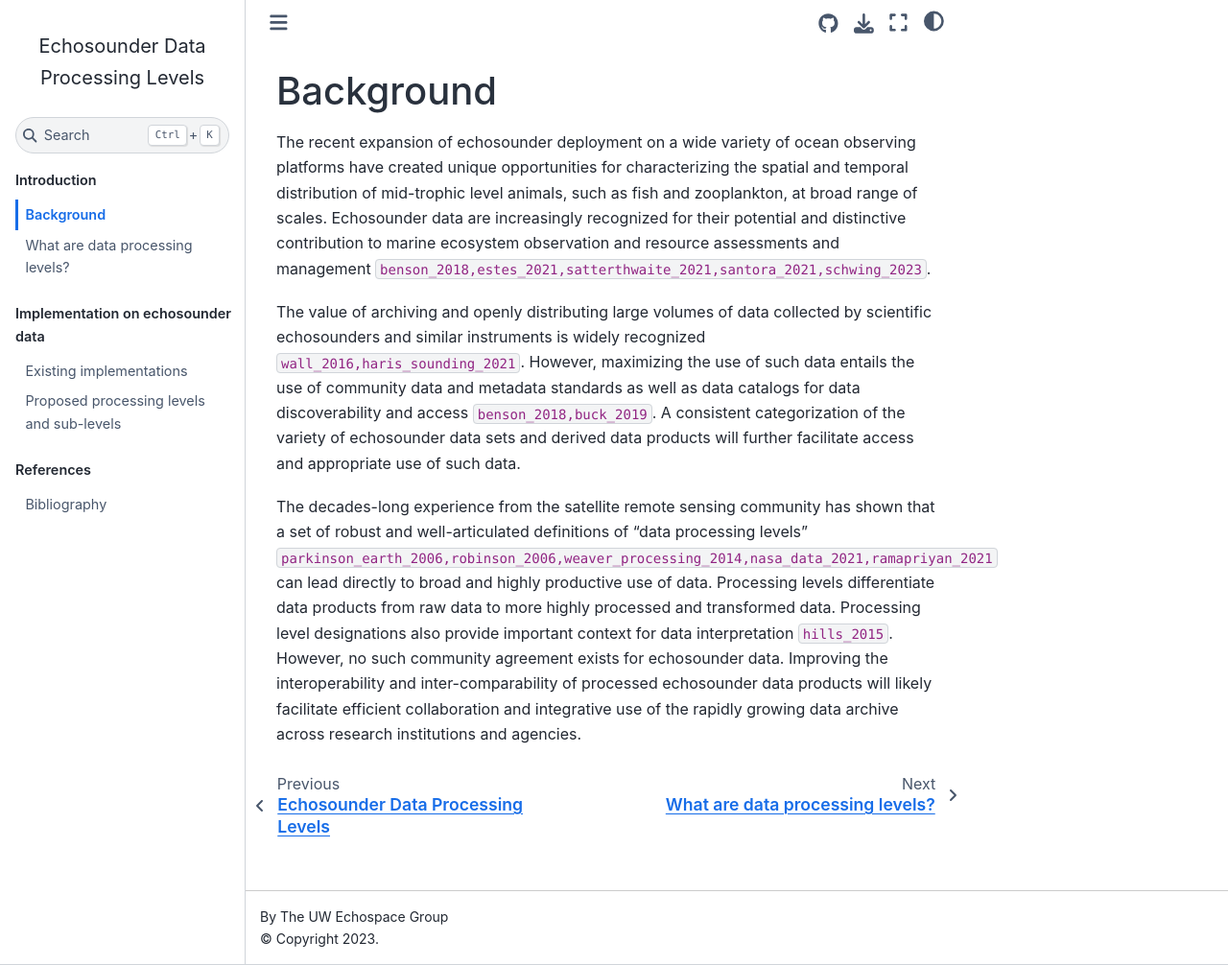
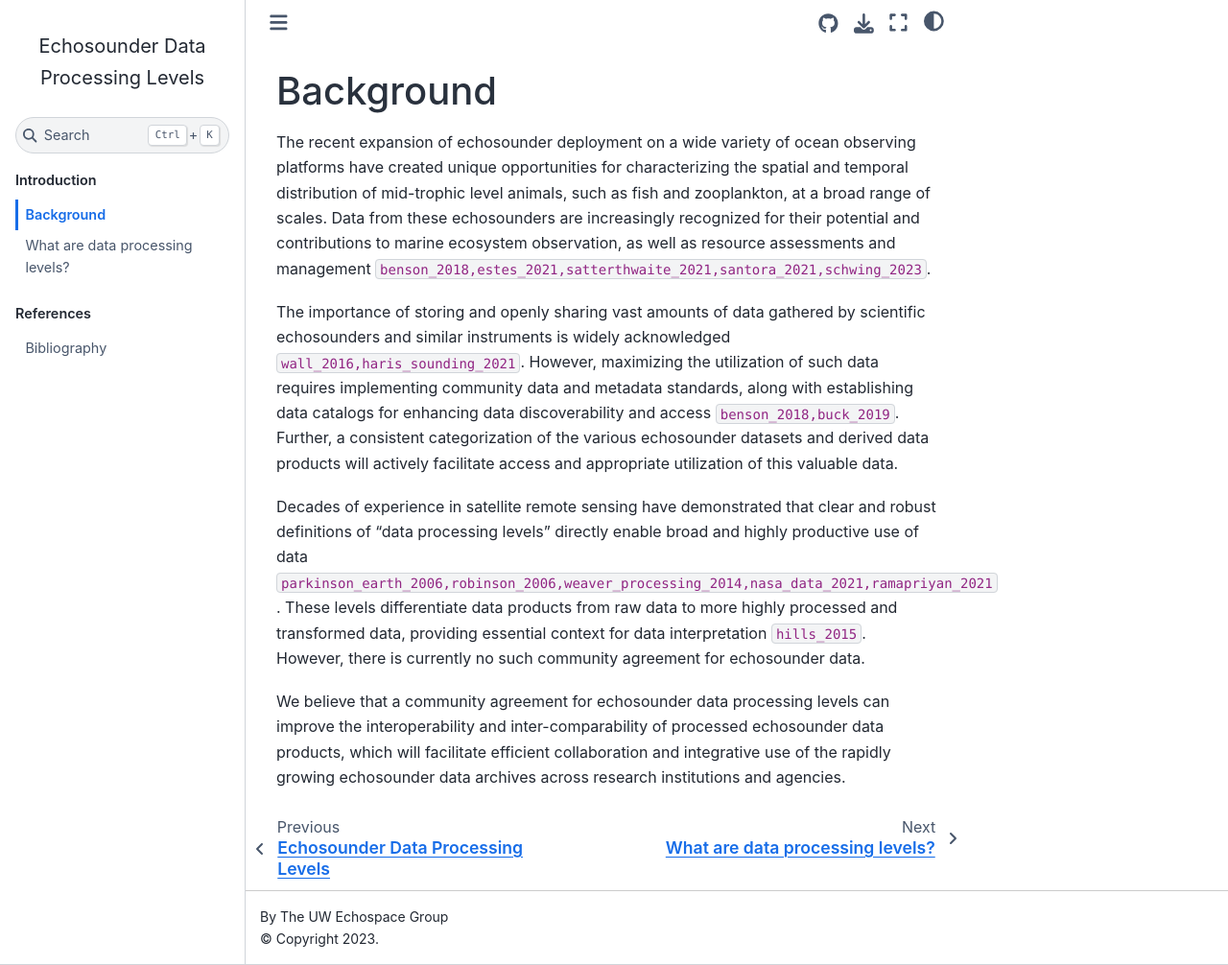
Before and after one commit to OSOceanAcoustics/echolevels, a Jupyter Book: the page built from docs/source/background.md, in a window 1280 px wide and 1006 px high. Shown: the whole window at 96% size. Built offline with Jupyter Book 1.0.4 settings and Sphinx 7.4.7 and the Sphinx Book theme 1.1.4, drawn with Linux system fonts in a browser that asks for light colours; pages that are not in the unit, such as notebooks, are missing from menus; cross-references to code outside the pages are shown as plain code.

Commit message:
first level clean up

```diff
--- a/docs/source/background.md
+++ b/docs/source/background.md
@@ -1,9 +1,11 @@
 # Background
 
-The recent expansion of echosounder deployment on a wide variety of ocean observing platforms have created unique opportunities for characterizing the spatial and temporal distribution of mid-trophic level animals, such as fish and zooplankton, at broad range of scales. Echosounder data are increasingly recognized for their potential and distinctive contribution to marine ecosystem observation and resource assessments and management {cite}`benson_2018,estes_2021,satterthwaite_2021,santora_2021,schwing_2023`.
+The recent expansion of echosounder deployment on a wide variety of ocean observing platforms have created unique opportunities for characterizing the spatial and temporal distribution of mid-trophic level animals, such as fish and zooplankton, at a broad range of scales. Data from these echosounders are increasingly recognized for their potential and contributions to marine ecosystem observation, as well as resource assessments and management {cite}`benson_2018,estes_2021,satterthwaite_2021,santora_2021,schwing_2023`.
 
-The value of archiving and openly distributing large volumes of data collected by scientific echosounders and similar instruments is widely recognized {cite}`wall_2016,haris_sounding_2021`. However, maximizing the use of such data entails the use of community data and metadata standards as well as data catalogs for data discoverability and access {cite}`benson_2018,buck_2019`. A consistent categorization of the variety of echosounder data sets and derived data products will further facilitate access and appropriate use of such data.
+The importance of storing and openly sharing vast amounts of data gathered by scientific echosounders and similar instruments is widely acknowledged {cite}`wall_2016,haris_sounding_2021`. However, maximizing the utilization of such data requires implementing community data and metadata standards, along with establishing data catalogs for enhancing data discoverability and access {cite}`benson_2018,buck_2019`. Further, a consistent categorization of the various echosounder datasets and derived data products will actively facilitate access and appropriate utilization of this valuable data.
 
-The decades-long experience from the satellite remote sensing community has shown that a set of robust and well-articulated definitions of "data processing levels" {cite}`parkinson_earth_2006,robinson_2006,weaver_processing_2014,nasa_data_2021,ramapriyan_2021` can lead directly to broad and highly productive use of data. Processing levels differentiate data products from raw data to more highly processed and transformed data. Processing level designations also provide important context for data interpretation {cite}`hills_2015`. However, no such community agreement exists for echosounder data. Improving the interoperability and inter-comparability of processed echosounder data products will likely facilitate efficient collaboration and integrative use of the rapidly growing data archive across research institutions and agencies.
+Decades of experience in satellite remote sensing have demonstrated that clear and robust definitions of "data processing levels" directly enable broad and highly productive use of data {cite}`parkinson_earth_2006,robinson_2006,weaver_processing_2014,nasa_data_2021,ramapriyan_2021`. These levels differentiate data products from raw data to more highly processed and transformed data, providing essential context for data interpretation {cite}`hills_2015`. However, there is currently no such community agreement for echosounder data.
+
+We believe that a community agreement for echosounder data processing levels can improve the interoperability and inter-comparability of processed echosounder data products, which will facilitate efficient collaboration and integrative use of the rapidly growing echosounder data archives across research institutions and agencies.
 
 <!-- In this document we present a proposed set of processing levels from raw echosounder data to derived data products. We first review the history and use of data processing levels in the broader environmental monitoring community, particularly from satellite systems. We then describe existing schemes applied to echosounder data, and present the proposed processing levels with rationale of the choices. -->
--- a/docs/source/references.bib
+++ b/docs/source/references.bib
@@ -194,7 +194,7 @@
 	author = {Haris, Kunnath and Kloser, Rudy and Ryan, Tim},
 	year = {2018},
 	pages = {42},
-    doi = {https://doi.org/10.25919/5b4a4836b349f},
+    url = {https://imos.org.au/fileadmin/user_upload/shared/SOOP/BASOOP/IMOS_SOOP-BA_NetCDF_Conventions_Version_2.2.pdf},
     institution = {CSIRO},
 }
 
```
Also changed, not shown: docs/source/index.md (+11 -5 lines), docs/source/levels_existing.md (renamed from docs/source/echodata_existing.md), docs/source/levels_proposed.md (renamed from docs/source/echodata_proposed.md).
